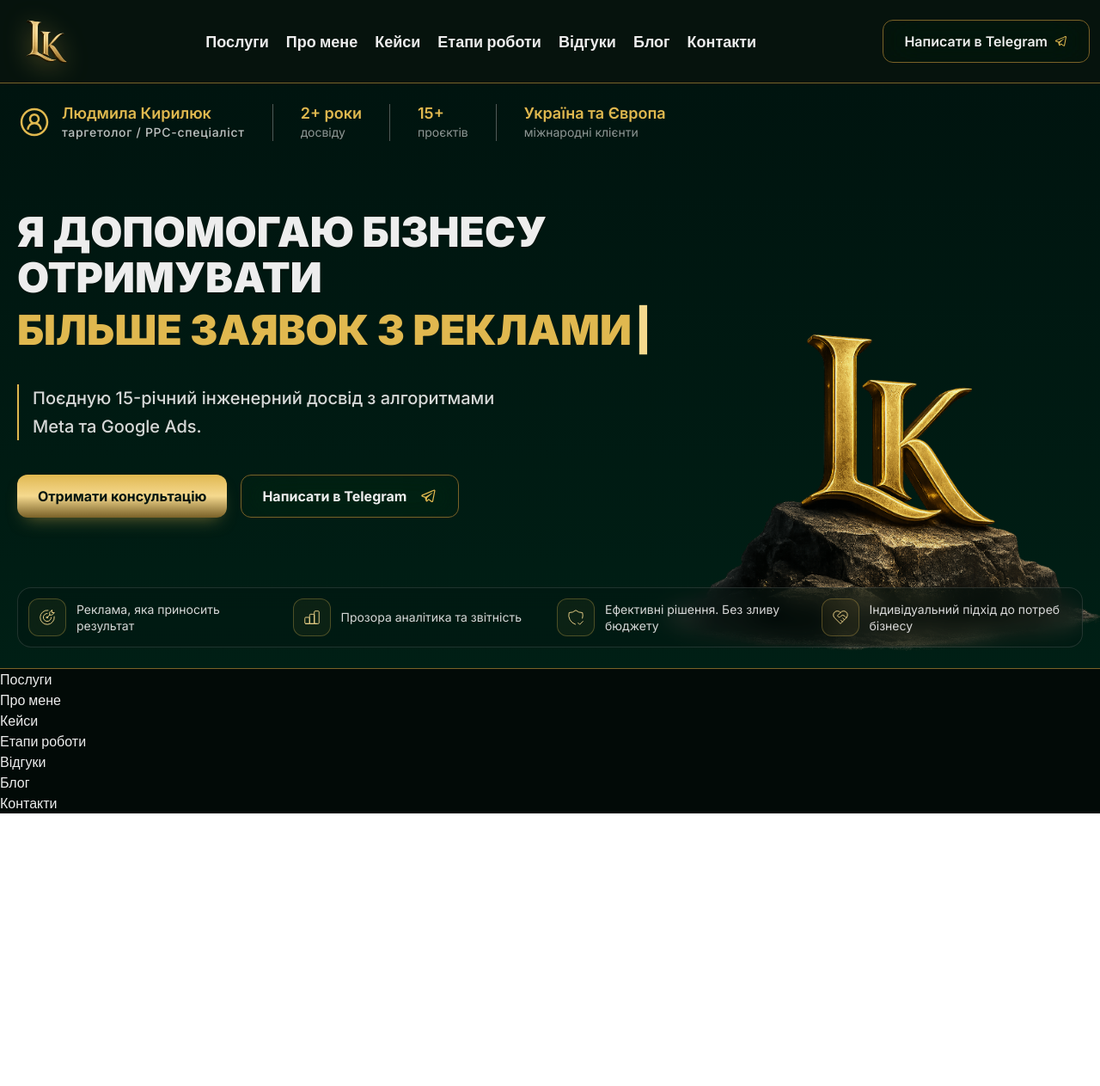
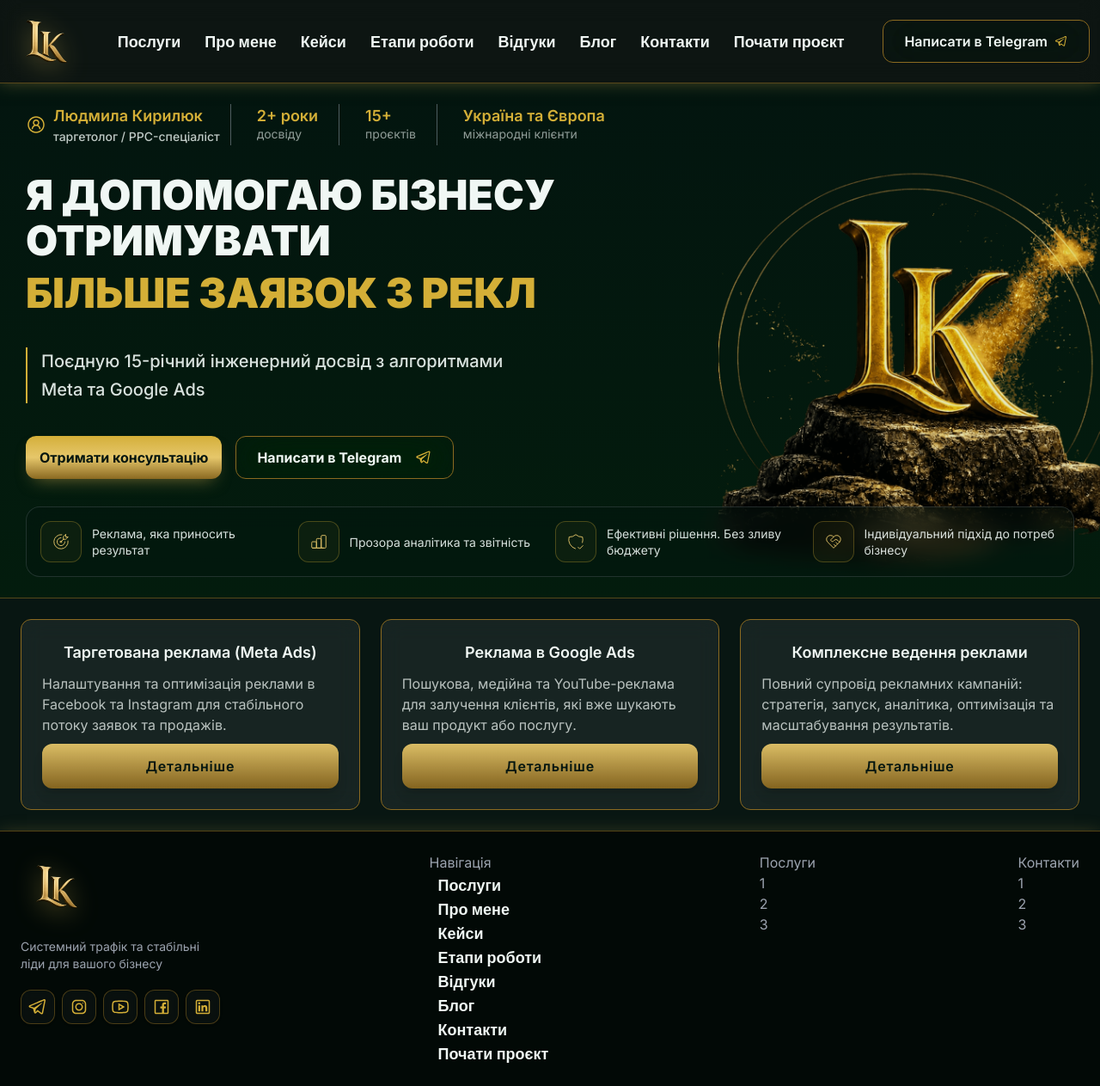
Before and after one commit to geeeorgio/next, a Next.js app: page / in a window 1280 px wide. Shown: the whole page at 86% size. Before the commit the page ends 946 px from the top, so only its background shows below. Built offline with nearby package versions, Linux system fonts and the light colour scheme; a web font is replaced by a local one.

Commit message:
hero & intro fixes, styles adjust, header & footer refactor

```diff
--- a/app/globals.css
+++ b/app/globals.css
@@ -1,35 +1,46 @@
 @import 'tailwindcss';
 
 @theme inline {
-  --color-primary: #001f15;
-  --color-primary-dark: #00140f;
+  --color-primary: #031c0d;
+  --color-primary-dark: #03150f;
 
-  --color-header: #06130d;
-  --color-footer: #020a07;
+  --color-header: #04110d;
+  --color-footer: #020906;
 
-  --color-foreground: #ededed;
-  --color-foreground-muted: #a0a0a0;
+  --color-foreground: #f0f7f4;
+  --color-foreground-muted: #9ca3af;
 
-  --color-nav-hover: #244c3a;
+  --color-nav-hover: #064e3b;
+  --color-green-accent: #b4d333;
 
-  --color-green-accent: #a3c500;
-  --color-gold-accent: #e0b84f;
-  --color-gold-middle-accent: #f5d98e;
-  --color-gold-accent-muted: #7a6228;
+  --color-gold-accent: #d4af37;
+  --color-gold-middle-accent: #e6c76a;
+  --color-gold-accent-muted: #8b6a21;
 
   --font-sans: var(--font-inter);
   --font-display: var(--font-playfair);
 
   --animate-cursor: cursor 1s step-end infinite;
+  --animate-shimmer: shimmer 1.5s ease-in-out infinite;
 
   @keyframes cursor {
     50% {
       opacity: 0;
     }
   }
+
+  @keyframes shimmer {
+    0% {
+      transform: translateX(-150%) skewX(-15deg);
+    }
+    100% {
+      transform: translateX(150%) skewX(-15deg);
+    }
+  }
 }
 
 body {
-  color: #ededed;
+  color: #9ca3af;
+  background-color: #1c1c1c;
   font-family: var(--font-inter);
 }
--- a/app/page.tsx
+++ b/app/page.tsx
@@ -1,11 +1,17 @@
 import Hero from '@/components/sections/Hero';
+import Intro from '@/components/sections/Intro';
 import Section from '@/components/ui/Section';
 
 const Home = () => {
   return (
-    <Section>
-      <Hero />
-    </Section>
+    <>
+      <Section>
+        <Hero />
+      </Section>
+      <Section>
+        <Intro />
+      </Section>
+    </>
   );
 };
 
--- a/components/sections/Footer.tsx
+++ b/components/sections/Footer.tsx
@@ -1,19 +1,84 @@
+import Image from 'next/image';
 import Link from 'next/link';
 
-import { navItemsList } from '@/lib/nav-items';
+import { navItemsList, socialList } from '@/lib/nav-items';
 
 const Footer = () => {
   return (
-    <footer className="bg-footer border-t border-t-gold-accent-muted shadow-[0_4px_20px_rgba(201,168,76,0.3)]">
-      <ul>
+    <footer className="bg-footer border-t border-t-gold-accent-muted/60 shadow-[0_4px_20px_rgba(201,168,76,0.3)]">
+      <div className="flex flex-col md:flex-row justify-between items-start p-4 md:p-5 lg:p-6 gap-2 md:gap-3 lg:gap-4">
+        <div className="flex flex-col gap-1.5 md:gap-2.5 lg:gap-3.5 xl:gap-5 items-start">
+          <Link
+            href="/"
+            className="relative w-10 h-10 md:w-15 md:h-15 lg:w-20 lg:h-20
+             filter drop-shadow-[0_5px_15px_rgba(224,184,79,0.4)]
+             hover:drop-shadow-[0_8px_20px_rgba(224,184,79,0.6)]
+             transition-all duration-300"
+          >
+            <Image
+              src="/logo.png"
+              alt="Кирилюк Людмила логотип"
+              fill
+              sizes="(max-width: 768px) 40px, (max-width: 1024px) 60px, 80px"
+              priority
+              className="object-contain"
+            />
+          </Link>
+          <p className="text-foreground-muted text-xs md:text-sm max-w-60">
+            Системний трафік та стабільні ліди для вашого бізнесу
+          </p>
+
+          <ul className="flex flex-row gap-2">
+            {socialList.map(({ label, url, icon: Icon }) => (
+              <li key={label}>
+                <a
+                  href={url}
+                  target="_blank"
+                  rel="nofollow noopener"
+                  aria-label={label}
+                  className="flex items-center justify-center w-10 h-10 rounded-xl border border-gold-accent-muted/50 bg-foreground-muted/5 text-gold-accent hover:bg-gold-accent hover:text-primary-dark transition-all duration-300 shadow-sm backdrop-blur-sm"
+                >
+                  <Icon size={24} />
+                </a>
+              </li>
+            ))}
+          </ul>
+        </div>
+
+        <nav className="flex flex-col">
+          <span>Навігація</span>
+          <ul className="flex flex-col">
             {navItemsList.map(({ href, label_ua }) => (
-          <li key={label_ua}>
-            <Link href={href} className="text-foreground font-display">
+              <li key={label_ua} className="">
+                <Link
+                  href={href}
+                  className={`relative px-2.5 py-2 text-xs lg:text-base xl:text-lg font-display font-semibold transition-all duration-300 text-foreground hover:text-gold-accent`}
+                >
                   {label_ua}
                 </Link>
               </li>
             ))}
           </ul>
+        </nav>
+
+        <div className="flex flex-col">
+          <span>Послуги</span>
+          <ul>
+            <li>1</li>
+            <li>2</li>
+            <li>3</li>
+          </ul>
+        </div>
+
+        <div className="flex flex-col">
+          <span>Контакти</span>
+          <ul>
+            <li>1</li>
+            <li>2</li>
+            <li>3</li>
+          </ul>
+        </div>
+      </div>
     </footer>
   );
 };
--- a/components/sections/Header.tsx
+++ b/components/sections/Header.tsx
@@ -1,5 +1,8 @@
+'use client';
+
 import Image from 'next/image';
 import Link from 'next/link';
+import { usePathname } from 'next/navigation';
 import { LiaTelegramPlane } from 'react-icons/lia';
 
 import { navItemsList } from '@/lib/nav-items';
@@ -7,8 +10,10 @@ import { navItemsList } from '@/lib/nav-items';
 import CustomButton from '../ui/CustomButton';
 
 const Header = () => {
+  const pathname = usePathname();
+
   return (
-    <header className="bg-header w-full border-b border-b-gold-accent-muted shadow-[0_4px_20px_rgba(201,168,76,0.3)]">
+    <header className="bg-header/60 w-full border-b border-b-gold-accent-muted/60 shadow-[0_-4px_20px_rgba(201,168,76,0.5)] sticky top-0 z-50 backdrop-blur-md">
       <div className="flex flex-row items-center justify-between px-1 py-1 md:px-2 md:py-1.5 lg:px-3 lg:py-2">
         <Link
           href="/"
@@ -27,18 +32,33 @@ const Header = () => {
           />
         </Link>
 
-        <ul className="flex flex-row">
-          {navItemsList.map(({ href, label_ua }) => (
-            <li key={label_ua} className="">
+        <nav>
+          <ul className="flex flex-row gap-2">
+            {navItemsList.map(({ href, label_ua }) => {
+              const isActive = pathname === href;
+
+              return (
+                <li key={label_ua}>
                   <Link
                     href={href}
-                className="block px-0.5 py-0.5 md:px-1 md:py-1 lg:px-1.5 lg:py-1.5 xl:px-2.5 xl:py-2.5 text-xs lg:text-base xl:text-lg text-foreground font-display font-semibold hover:text-gold-accent hover:[text-shadow:4px_6px_12px_rgba(201,168,76,0.5)] transition-all duration-300"
+                    className={`relative px-2.5 py-2 text-xs lg:text-base xl:text-lg font-display font-semibold transition-all duration-300
+                      ${
+                        isActive
+                          ? 'text-gold-accent [text-shadow:0_0_12px_rgba(224,184,79,0.4)]'
+                          : 'text-foreground hover:text-gold-accent'
+                      }`}
                   >
                     {label_ua}
+
+                    {isActive && (
+                      <span className="absolute bottom-0 left-1/2 -translate-x-1/2 w-1 h-1 bg-gold-accent rounded-full shadow-[0_0_8px_#e0b84f]" />
+                    )}
                   </Link>
                 </li>
-          ))}
+              );
+            })}
           </ul>
+        </nav>
 
         <CustomButton>
           <span className="text-foreground font-sans font-semibold text-xs lg:text-base">
--- a/components/sections/Hero.tsx
+++ b/components/sections/Hero.tsx
@@ -11,39 +11,39 @@ import Typewriter from '../ui/Typewriter';
 
 const Hero = () => {
   return (
-    <div className="relative w-full min-h-[85vh] flex flex-row justify-between gap-1.5 lg:gap-2 xl:gap-3 bg-linear-to-b from-primary-dark to-primary pt-1.5 pb-1.5 md:pt-2.5 md:pb-2.5 lg:pt-5 lg:pb-5 xl:pt-6 xl:pb-6 overflow-hidden px-1 py-1 md:px-2 md:py-2 lg:px-5 lg:py-3">
+    <div className="relative w-full flex flex-col bg-linear-to-b from-primary-dark to-primary pt-2.5 pb-2.5 md:pt-3.5 md:pb-3.5 lg:pt-5 lg:pb-5 xl:pt-6 xl:pb-6 overflow-hidden p-1.5">
       <h1 className="hidden">
         Людмила Кирилюк. Таргетолог. СПЕЦІАЛІСТ З ІНТЕРНЕТ-МАРКЕТИНГУ. СИСТЕМНИЙ ТРАФІК ТА СТАБІЛЬНІ
         ЛІДИ з META та GOOGLE ADS
       </h1>
 
-      <div className="absolute right-0 bottom-2 md:bottom-4 lg:bottom-5 pointer-events-none select-none w-[70vw] h-[40vh] md:w-[50vw] md:h-[60vh] lg:w-[45vw] lg:h-[75vh] xl:w-[40vw] xl:h-[80vh]">
+      <div className="hidden md:flex absolute md:bottom-0 lg:top-0 right-0  pointer-events-none select-none w-[60vw] h-[60vh] md:w-[35vw] md:h-[70vh] lg:w-[30vw] lg:h-[80vh] xl:w-[35vw] xl:h-screen z-0">
         <Image
           src="/hero_logo.png"
           alt="Людмила Кирилюк"
           fill
           priority
-          sizes="(max-width: 768px) 70vw, (max-width: 1200px) 50vw, 40vw"
-          className="object-contain object-bottom-right opacity-80 md:opacity-95 transition-opacity duration-500"
+          sizes="(max-width: 767px) 0vw, (max-width: 1200px) 40vw, 40vw"
+          className="object-contain object-bottom-right opacity-90"
         />
       </div>
 
-      <div className="relative z-10 flex flex-1 flex-col justify-between gap-4 md:gap-6 xl:gap-8">
-        <div className="flex flex-wrap items-center divide-x divide-foreground-muted/50 gap-y-4">
-          <div className="flex flex-row gap-3 items-center pr-4 md:pr-6 lg:pr-8">
-            <LiaUserCircle className="text-gold-accent shrink-0" size={40} />
+      <div className="relative z-10 flex flex-1 flex-col gap-3 md:gap-4 lg:gap-5 xl:gap-8 pl-3 pr-3 md:pl-4 md:pr-4 lg:pl-6 lg:pr-6">
+        <div className="flex flex-col md:flex-row flex-wrap md:divide-x divide-foreground-muted/50 gap-y-1.5 gap-x-1.5">
+          <div className="flex flex-row gap-2 items-center pr-1 md:pr-1.5 lg:pr-3">
+            <LiaUserCircle className="text-gold-accent shrink-0" size={24} />
             <div className="flex flex-col">
-              <h2 className="text-gold-accent font-semibold text-sm md:text-base xl:text-lg leading-tight">
+              <h2 className="text-gold-accent font-semibold text-sm md:text-base xl:text-lg">
                 Людмила Кирилюк
               </h2>
-              <h3 className="text-foreground/80 font-medium text-[10px] md:text-xs xl:text-sm tracking-wider">
+              <h3 className="text-foreground/80 font-medium text-[10px] md:text-xs xl:text-sm">
                 таргетолог / PPC-спеціаліст
               </h3>
             </div>
           </div>
 
           {stats.map(({ value, label }) => (
-            <div key={value} className="flex flex-col justify-center px-4 md:px-6 lg:px-8">
+            <div key={value} className="flex flex-col justify-center px-1.5 md:px-2.5 lg:px-6">
               <p className="text-gold-accent font-semibold text-sm md:text-base xl:text-lg leading-tight">
                 {value}
               </p>
@@ -56,22 +56,22 @@ const Hero = () => {
 
         <div className="flex flex-col gap-6 md:gap-8 max-w-[90%] md:max-w-[70%] lg:max-w-[60%]">
           <div className="flex flex-col gap-2">
-            <h4 className="text-foreground text-sm md:text-3xl lg:text-4xl xl:text-5xl font-black uppercase leading-[1.1] text-shadow-sm">
+            <h4 className="text-foreground text-sm md:text-2xl lg:text-4xl xl:text-5xl font-black uppercase leading-[1.1] text-shadow-sm">
               Я допомогаю бізнесу отримувати
             </h4>
-            <div className="min-h-[1.2em] text-gold-accent text-sm md:text-3xl lg:text-4xl xl:text-5xl font-black uppercase leading-[1.1]">
+            <div className="min-h-[1.2em] text-gold-accent text-sm md:text-2xl lg:text-4xl xl:text-5xl font-black uppercase leading-[1.1]">
               <Typewriter />
             </div>
           </div>
 
-          <p className="text-foreground/90 font-medium text-xs md:text-lg xl:text-xl max-w-xl leading-relaxed border-l-2 border-gold-accent pl-4">
-            Поєдную 15-річний інженерний досвід з алгоритмами Meta та Google Ads.
+          <p className="text-foreground/90 text-xs font-medium md:text-base lg:text-lg xl:text-xl max-w-xl leading-relaxed border-l-2 border-gold-accent pl-4">
+            Поєдную 15-річний інженерний досвід з алгоритмами Meta та Google Ads
           </p>
 
-          <div className="flex flex-wrap gap-4 mt-2">
+          <div className="flex flex-wrap gap-2 md:gap-3 lg:gap-4 mt-1.5">
             <Link
               href={'/order'}
-              className="w-full sm:w-auto relative overflow-hidden cursor-pointer py-1 px-3 md:py-2 md:px-4 lg:py-3 lg:px-6 bg-linear-to-b from-gold-accent via-gold-middle-accent to-gold-accent-muted rounded-xl text-primary-dark font-bold shadow-[0_10px_20px_-10px_rgba(224,184,79,0.5)] hover:shadow-[0_15px_30px_-10px_rgba(224,184,79,0.6)] hover:scale-[1.02] transition-all duration-300 flex items-center justify-center"
+              className="w-full sm:w-auto relative overflow-hidden cursor-pointer py-1 px-2 md:py-2 md:px-3 lg:py-3 lg:px-4 bg-linear-to-b from-gold-accent via-gold-middle-accent to-gold-accent-muted rounded-xl text-primary-dark font-bold shadow-[0_10px_20px_-10px_rgba(224,184,79,0.5)] hover:shadow-[0_15px_30px_-10px_rgba(224,184,79,0.6)] hover:scale-[1.02] transition-all duration-300 flex items-center justify-center"
             >
               <span className="text-primary-dark font-bold text-sm md:text-base">
                 Отримати консультацію
@@ -86,10 +86,10 @@ const Hero = () => {
           </div>
         </div>
 
-        <div className="grid grid-cols-1 sm:grid-cols-2 lg:flex lg:flex-row gap-3 lg:gap-4 w-full bg-primary-dark/40 border border-foreground-muted/20 rounded-2xl p-4 lg:p-3 backdrop-blur-md">
+        <div className="grid grid-cols-1 sm:grid-cols-2 lg:flex lg:flex-row gap-2 lg:gap-3 w-full bg-primary-dark/40 border border-foreground-muted/20 rounded-2xl p-2 lg:p-4 backdrop-blur-md">
           {infoList.map(({ text, icon: Icon }) => (
             <div key={text} className="flex flex-row items-center gap-3 flex-1 min-w-0 group">
-              <div className="flex shrink-0 p-2.5 border border-gold-accent/30 rounded-xl items-center justify-center bg-gold-accent/5 group-hover:bg-gold-accent/10 transition-colors">
+              <div className="flex shrink-0 p-3 border border-gold-accent/30 rounded-xl items-center justify-center bg-gold-accent/5 group-hover:bg-gold-accent/10 transition-colors">
                 <Icon className="text-gold-middle-accent" strokeWidth={1} size={22} />
               </div>
               <span className="text-foreground/90 text-[11px] md:text-xs xl:text-sm leading-snug">
--- a/components/sections/Intro.tsx
+++ b/components/sections/Intro.tsx
@@ -1,7 +1,48 @@
 'use client';
 
+import Link from 'next/link';
+
+import { servicesList } from '@/lib/nav-items';
+
 const Intro = () => {
-  return <div>Services</div>;
+  return (
+    <div className="flex flex-col bg-primary-dark/80 pt-2.5 pb-2.5 md:pt-3.5 md:pb-3.5 lg:pt-5 lg:pb-5 xl:pt-6 xl:pb-6 border-t border-t-gold-accent-muted/60 shadow-[0_-4px_20px_rgba(201,168,76,0.5)">
+      <div className="flex flex-col md:flex-row pl-3 pr-3 md:pl-4 md:pr-4 lg:pl-6 lg:pr-6">
+        <ul className="flex flex-col md:flex-row gap-3 md:gap-4 lg:gap-5 xl:gap-6 w-full">
+          {servicesList.map(({ href, label_ua, desc }) => (
+            <li
+              key={label_ua}
+              className="flex flex-col flex-1 border border-gold-accent-muted rounded-xl items-center gap-2.5 p-6 bg-foreground-muted/10 hover:bg-foreground-muted/15 transition-all duration-300 backdrop-blur-md"
+            >
+              <h5 className="text-foreground font-semibold text-sm md:text-base lg:text-lg">
+                {label_ua}
+              </h5>
+              <span className="text-foreground/75 text-sm md:text-base">{desc}</span>
+
+              <Link
+                href={href}
+                className="group relative w-full overflow-hidden rounded-xl bg-linear-to-b from-gold-middle-accent to-gold-accent-muted px-6 py-3.5 shadow-lg transition-all duration-300 active:scale-95"
+              >
+                <span className="relative z-20 text-center block font-semibold text-primary-dark tracking-wider text-sm md:text-base">
+                  Детальніше
+                </span>
+
+                <div className="absolute inset-0 z-10 opacity-0 group-hover:opacity-100 transition-opacity duration-500 pointer-events-none">
+                  <div className="absolute inset-0 w-full h-full animate-shimmer bg-linear-to-r from-transparent via-white/30 to-transparent blur-2xl" />
+
+                  <div className="absolute inset-0 w-full h-full animate-shimmer bg-linear-to-r from-transparent via-white/60 to-transparent blur-[2px] [animation-delay:0.05s]" />
+
+                  <div className="absolute inset-0 w-full h-full animate-shimmer bg-linear-to-r from-transparent via-green-accent/20 to-transparent blur-lg [animation-delay:0.15s]" />
+                </div>
+
+                <div className="absolute inset-0 z-0 bg-black/5 group-hover:bg-transparent transition-colors duration-300" />
+              </Link>
+            </li>
+          ))}
+        </ul>
+      </div>
+    </div>
+  );
 };
 
 export default Intro;
--- a/lib/nav-items.ts
+++ b/lib/nav-items.ts
@@ -1,3 +1,10 @@
+import {
+  LiaInstagram,
+  LiaFacebookSquare,
+  LiaLinkedin,
+  LiaYoutube,
+  LiaTelegramPlane,
+} from 'react-icons/lia';
 import { TbTargetArrow, TbChartBarPopular, TbShieldCheck, TbHeartHandshake } from 'react-icons/tb';
 
 export const navItemsList = [
@@ -8,6 +15,7 @@ export const navItemsList = [
   { href: '/reviews', label_en: 'Reviews', label_ua: 'Відгуки' },
   { href: '/blog', label_en: 'Blog', label_ua: 'Блог' },
   { href: '/contacts', label_en: 'Contacts', label_ua: 'Контакти' },
+  { href: '/order', label_en: `Start a Project`, label_ua: 'Почати проєкт' },
 ] as const;
 
 export const stats = [
@@ -27,18 +35,48 @@ export const skills = [
 export const infoList = [
   {
     text: `Реклама,\nяка приносить результат`,
+    text_en: '',
     icon: TbTargetArrow,
   },
   {
     text: `Прозора аналітика\n\nта звітність`,
+    text_en: '',
     icon: TbChartBarPopular,
   },
   {
     text: `Ефективні рішення.\nБез зливу бюджету`,
+    text_en: '',
     icon: TbShieldCheck,
   },
   {
     text: `Індивідуальний підхід\nдо потреб бізнесу`,
+    text_en: '',
     icon: TbHeartHandshake,
   },
 ];
+
+export const socialList = [
+  { label: 'telegram', url: '', icon: LiaTelegramPlane },
+  { label: 'instagram', url: '', icon: LiaInstagram },
+  { label: 'youtube', url: '', icon: LiaYoutube },
+  { label: 'facebook', url: '', icon: LiaFacebookSquare },
+  { label: 'linkedin', url: '', icon: LiaLinkedin },
+];
+
+export const servicesList = [
+  {
+    href: '/services',
+    label_ua: 'Таргетована реклама (Meta Ads)',
+    desc: 'Налаштування та оптимізація реклами в Facebook та Instagram для стабільного потоку заявок та продажів.',
+  },
+  {
+    href: '/services',
+    label_ua: 'Реклама в Google Ads',
+    desc: 'Пошукова, медійна та YouTube-реклама для залучення клієнтів, які вже шукають ваш продукт або послугу.',
+  },
+  {
+    href: '/services',
+    label_ua: 'Комплексне ведення реклами',
+    desc: 'Повний супровід рекламних кампаній: стратегія, запуск, аналітика, оптимізація та масштабування результатів.',
+  },
+];
```
Also changed, not shown: public/hero_logo.png, public/вввв.png (added). Lines whose indentation alone changed are shown as unchanged.
